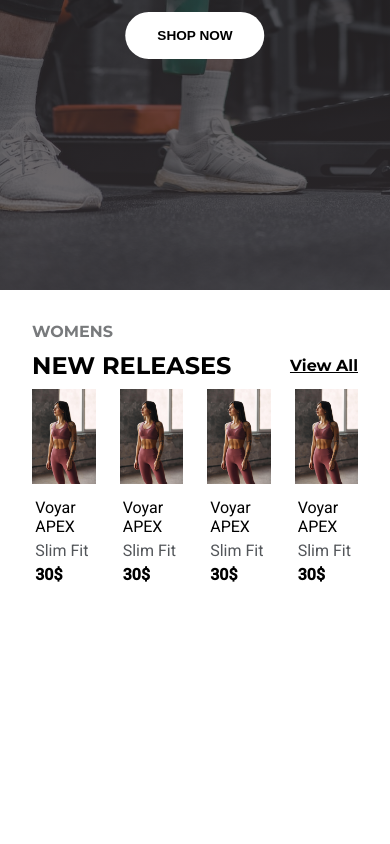
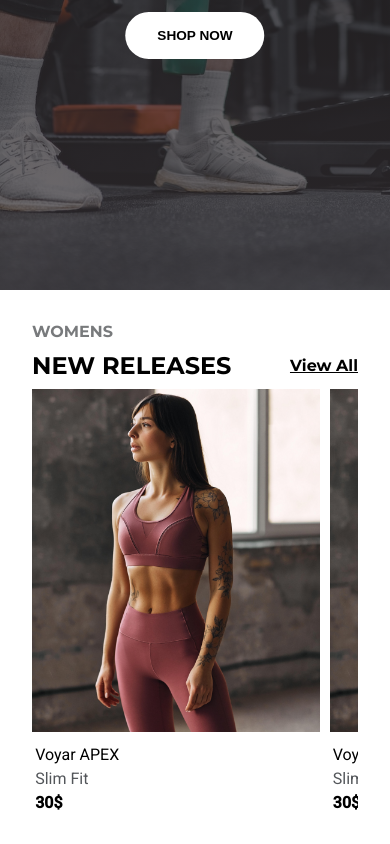
Before and after one commit to Voyar1/Voyar-Next.js-Ecommerce, a Next.js app: page / in a window 390 px wide. Shown: the part 554-1398 px from the top of the page. Before the commit the page ends 1170 px from the top, so only its background shows below. Built offline with nearby package versions, Linux system fonts and the light colour scheme.

Commit message:
ADD responsive desing to featuredProductsSection

```diff
--- a/components/featuredProducts/featuredProducts.module.css
+++ b/components/featuredProducts/featuredProducts.module.css
@@ -26,6 +26,14 @@
 
 /* FEATURED PRODUCTS */
 .featuredProducts {
+  width: 100%;
   display: flex;
-  gap: 1.5rem;
+  gap: 0.4rem;
 }
+
+@media screen and (max-width: 1060px) {
+  .featuredProducts {
+    overflow-x: scroll;
+    gap: 0.6rem;
+  }
+}
--- a/components/productCard/ProductCard.jsx
+++ b/components/productCard/ProductCard.jsx
@@ -3,7 +3,7 @@ import Link from "next/link";
 
 const ProductCard = ({ product }) => {
   return (
-    <Link href="/category/women">
+    <Link href="/category/women" className={styles.productCardWrapper}>
       <div className={styles.productCard}>
         <div className={styles.productImage}>
           <img src={product.image} alt={product.name} />
--- a/components/productCard/productCard.module.css
+++ b/components/productCard/productCard.module.css
@@ -39,3 +39,12 @@
 .prodcutPrice {
   font-weight: bold;
 }
+
+/* MEDIUM DEVICES */
+
+@media screen and (max-width: 1060px) {
+  .productCardWrapper {
+    flex-shrink: 0;
+    width: 18rem;
+  }
+}
```
Also changed, not shown: public/product-image.jpg.
